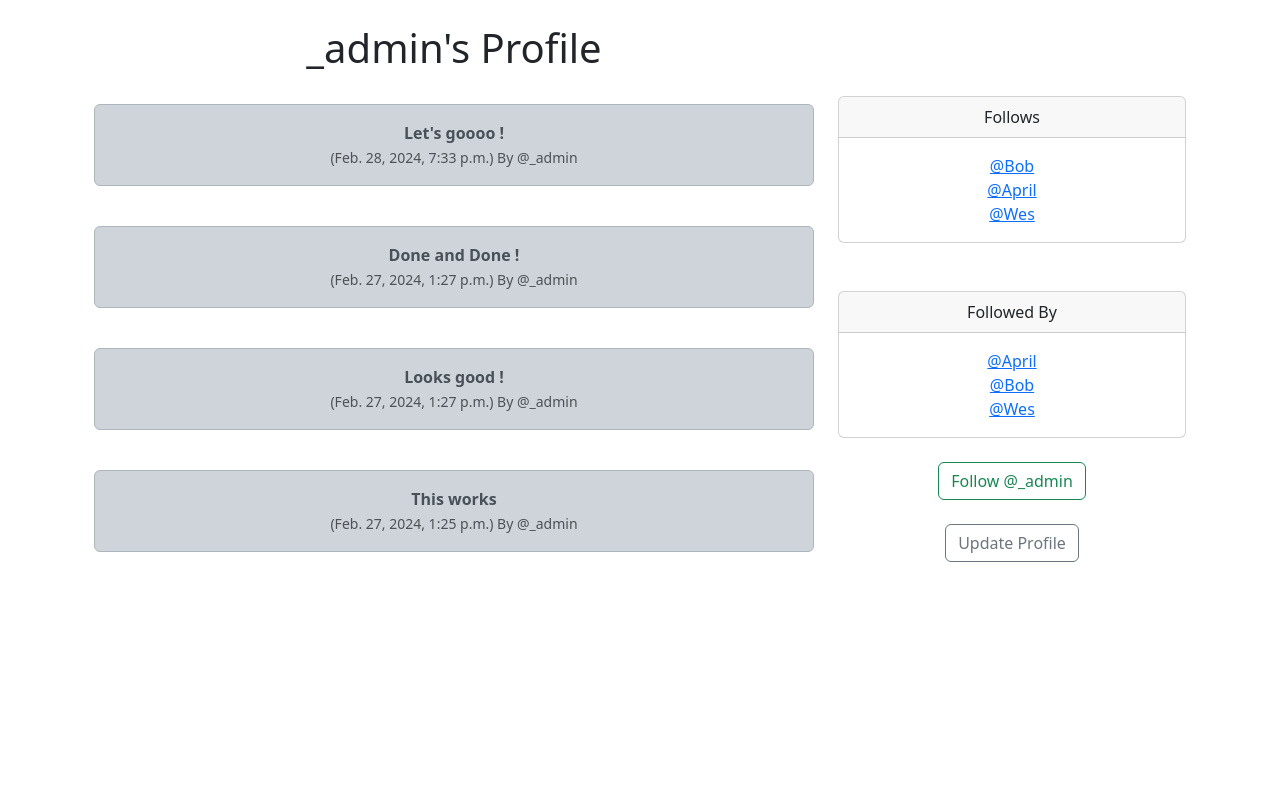
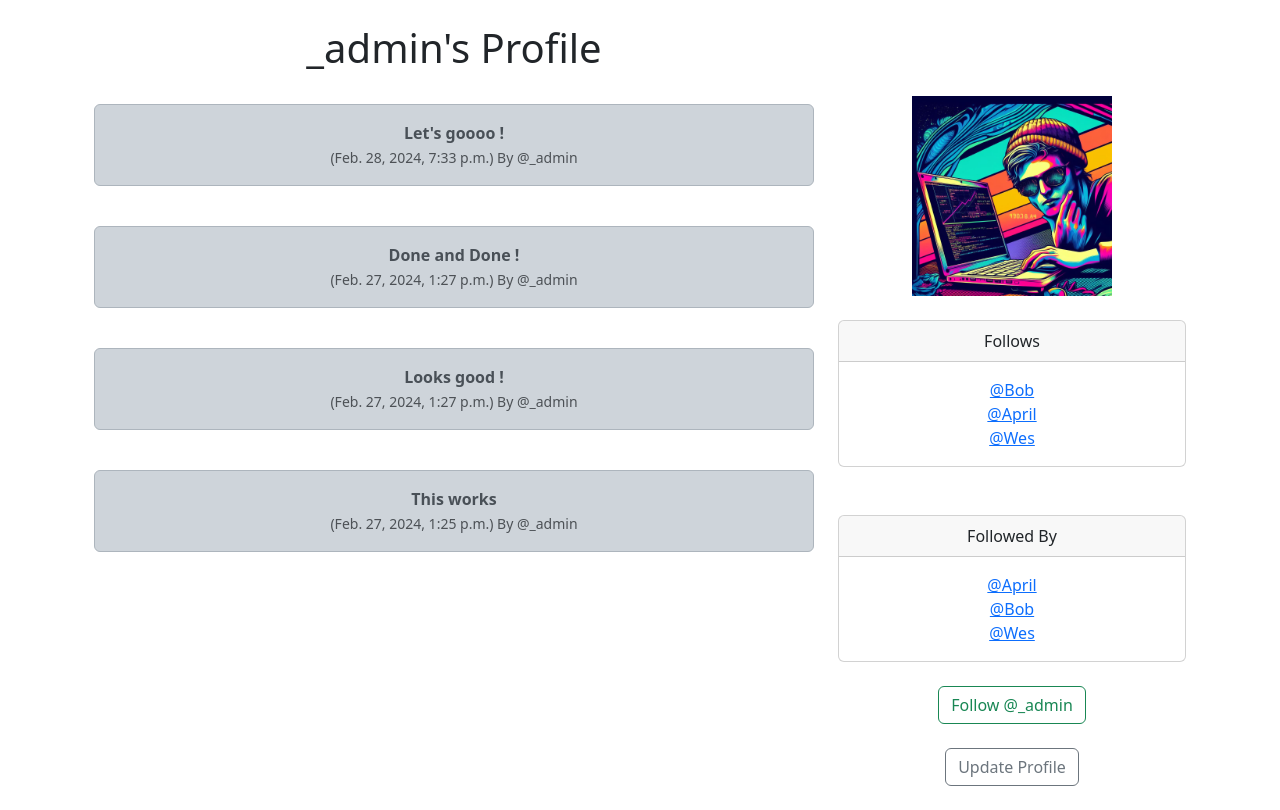
Before and after one commit to Eamateli/Circle, a Django app: page /profile/1 in a window 1280 px wide. Shown: the part 56-866 px from the top of the page. Before the commit the page ends 618 px from the top, so only its background shows below. Run offline with Django 5.2, Linux system fonts and the light colour scheme; a user stored in the database is signed in; data comes from the database, SQL or seed files in the repository.

Commit message:
Addin a photo, rendering it and adding basic style

```diff
--- a/social/circle/templates/profile.html
+++ b/social/circle/templates/profile.html
@@ -24,6 +24,14 @@
               </div>
 <div class="col-4">
   <br/><br/><br/>
+  {% if profile.profile_image %}
+
+
+    <img src="{{ profile.profile_image.url }}" class="img-fluid" alt="Profile Image" style="width: 200px; height: 200px; ">
+<br/><br/>
+
+  {% endif %}
+
     <div class="card">
         <div class="card-header">
          Follows
@@ -68,7 +76,7 @@
 {% endif %}
 
 </div>
-</div>
+</div><br/>
 </div>
 
 
```
